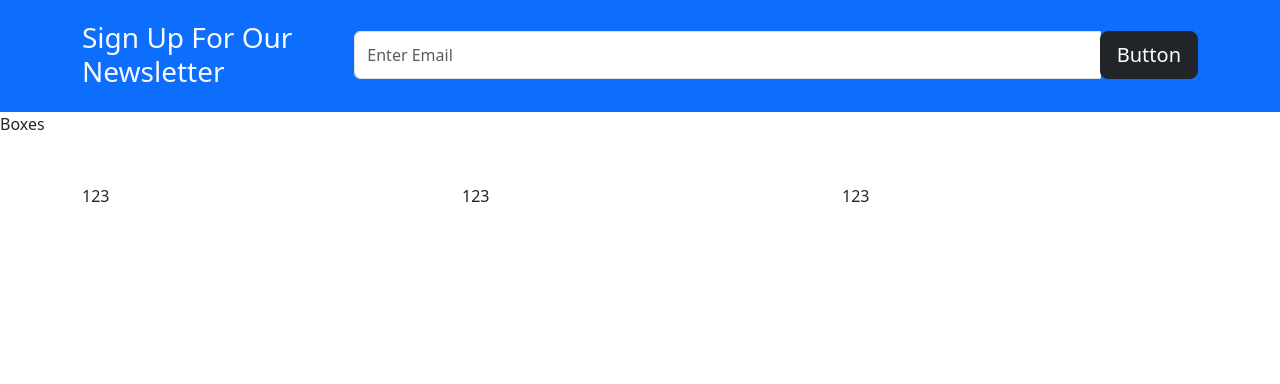
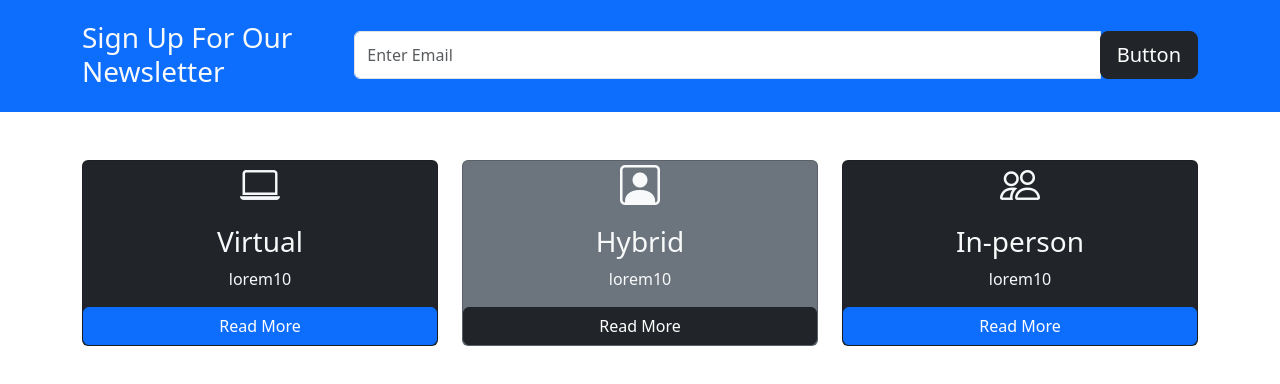
Before and after one commit to TAMDavidC/M02TutorialCruz, a plain HTML site: page index.html in a window 1280 px wide. Shown: the part 484-868 px from the top of the page. Before the commit the page ends 800 px from the top, so only its background shows below. Drawn offline with nearby package versions, Linux system fonts and the light colour scheme.

Commit message:
boxes completed

```diff
--- a/index.html
+++ b/index.html
@@ -6,6 +6,7 @@ tutorial link https://www.youtube.com/watch?v=4sosXZsdy-s
 Navebar completed
 ShowCase completed
 NewsLetter Completed
+boxes conpleted
 -->
 <html>
 
@@ -16,6 +17,8 @@ NewsLetter Completed
   <link href="style.css" rel="stylesheet" type="text/css" />
   <link href="https://cdn.jsdelivr.net/npm/bootstrap@5.3.2/dist/css/bootstrap.min.css" rel="stylesheet"
     integrity="sha384-T3c6CoIi6uLrA9TneNEoa7RxnatzjcDSCmG1MXxSR1GAsXEV/Dwwykc2MPK8M2HN" crossorigin="anonymous">
+  <!-- Option 1: Include in HTML -->
+  <link rel="stylesheet" href="https://cdn.jsdelivr.net/npm/bootstrap-icons@1.3.0/font/bootstrap-icons.css">
 </head>
 
 <body>
@@ -77,13 +80,56 @@ NewsLetter Completed
       </div>
     </div>
   </section>
-  <!--> Boxes </!-->
+  <!-- Boxes -->
   <section class="p-5">
     <div class="container">
-      <div class="row">
-        <div class="col">123</div>
-        <div class="col">123</div>
-        <div class="col">123</div>
+      <div class="row text-center">
+        <div class="col-md">
+          <div class="card bg-dark text-light">
+            <div class="h1 mb-3">
+              <i class="bi bi-laptop"></i>
+            </div>
+            <h3 class="card-title">
+              Virtual
+            </h3>
+            <p class="card-text">
+              lorem10
+            </p>
+            <a href="" class="btn btn-primary">Read More</a>
+          </div>
+        </div>
+        <div class="col-md">
+          <div class="col-md">
+            <div class="card bg-secondary text-light">
+              <div class="h1 mb-3">
+                <i class="bi bi-person-square"></i>
+              </div>
+              <h3 class="card-title">
+                Hybrid
+              </h3>
+              <p class="card-text">
+                lorem10
+              </p>
+              <a href="" class="btn btn-dark">Read More</a>
+            </div>
+          </div>
+        </div>
+        <div class="col-md">
+          <div class="col-md">
+            <div class="card bg-dark text-light">
+              <div class="h1 mb-3">
+                <i class="bi bi-people"></i>
+              </div>
+              <h3 class="card-title">
+                In-person
+              </h3>
+              <p class="card-text">
+                lorem10
+              </p>
+              <a href="" class="btn btn-primary">Read More</a>
+            </div>
+          </div>
+        </div>
       </div>
     </div>
   </section>
```
